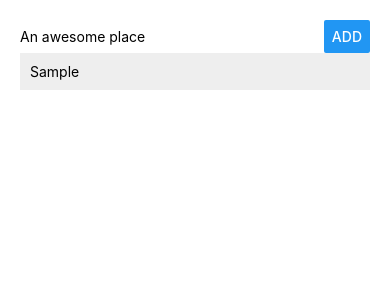
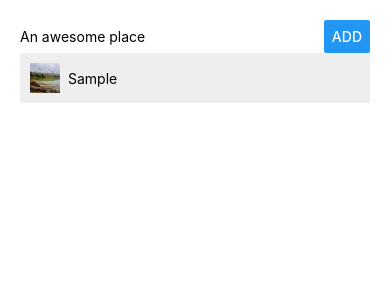
Before and after one commit to jaszczur/UdemyRnCourse, a React Native app: screen / in a window 390 px wide. Both pictures are taken after typing "Sample" into the empty fields and a click on the button "ADD". Shown: the top 300 px of the page. Built offline with nearby package versions, Linux system fonts and the light colour scheme.

Commit message:
Images and details modal

```diff
--- a/App.tsx
+++ b/App.tsx
@@ -13,24 +13,41 @@ import { StyleSheet, View, ViewStyle } from 'react-native';
 import { PlaceList } from './src/components/PlaceList/PlaceList';
 import { PlaceInput } from './src/components/PlaceInput/PlaceInput';
 import { Place } from './src/model';
+import placeImage from './src/assets/amazing04.jpg';
+import { PlaceDetails, OptionalPlace } from './src/components/PlaceDetails/PlaceDetails';
 
 interface Props { }
 
 const App: FunctionComponent<Props> = (props: Props) => {
   const [places, setPlaces] = useState([] as Place[]);
+  const [selectedPlace, setSelectedPlace] = useState(null as OptionalPlace);
 
   const handlePlaceSubmit = (placeName: string) => {
-    setPlaces([...places, {key: Math.random().toString(), name: placeName}]);
+    setPlaces([...places, {
+      key: Math.random().toString(),
+      name: placeName,
+      image: placeImage
+    }]);
   };
 
-  const handleItemDeleted = (placeToDelete: Place) => {
-    setPlaces(places.filter(place => place.key !== placeToDelete.key));
+  const handleItemPressed = (place: Place) => {
+    setSelectedPlace(place);
+  };
+
+  const handleItemDeleted = (place: Place) => {
+    setPlaces(places.filter(p => place.key !== p.key));
+    setSelectedPlace(null);
+  };
+
+  const closeDetailsModal = () => {
+    setSelectedPlace(null);
   };
 
   return (
     <View style={styles.container}>
+      <PlaceDetails place={selectedPlace} onClose={closeDetailsModal} onDelete={handleItemDeleted} />
       <PlaceInput onPlaceSubmit={handlePlaceSubmit} />
-      <PlaceList items={places} onItemDeleted={handleItemDeleted} />
+      <PlaceList items={places} onItemPressed={handleItemPressed} />
     </View>
   );
 };
--- a/src/components/ListItem/ListItem.tsx
+++ b/src/components/ListItem/ListItem.tsx
@@ -1,15 +1,17 @@
 import React, { FunctionComponent } from "react";
-import { View, Text, StyleSheet, ViewStyle, TouchableHighlight, TouchableWithoutFeedback, TouchableOpacity, GestureResponderEvent } from "react-native";
+import { View, Text, StyleSheet, ViewStyle, TouchableHighlight, TouchableWithoutFeedback, TouchableOpacity, GestureResponderEvent, Image, ImageStyle } from "react-native";
+import { Place } from "../../model";
 
 export interface ListItemProps {
-    placeName: string,
+    place: Place,
     onPress: (event: GestureResponderEvent) => void
 };
 
 export const ListItem: FunctionComponent<ListItemProps> = (props: ListItemProps) => (
     <TouchableOpacity onPress={props.onPress}>
         <View style={styles.listItem}>
-            <Text>{props.placeName}</Text>
+            <Image source={props.place.image} style={styles.image} />
+            <Text>{props.place.name}</Text>
         </View>
     </TouchableOpacity>
 );
@@ -18,7 +20,14 @@ const styles = StyleSheet.create({
     listItem: {
         width: "100%",
         padding: 10,
-        backgroundColor: '#eee',
-        marginBottom: 5
-    } as ViewStyle
+        backgroundColor: "#eee",
+        marginBottom: 5,
+        flexDirection: "row",
+        alignItems: "center",
+    } as ViewStyle,
+    image: {
+        marginRight: 8,
+        height: 30,
+        width: 30
+    } as ImageStyle
 });
--- /dev/null
+++ b/src/components/PlaceDetails/PlaceDetails.tsx
@@ -0,0 +1,51 @@
+import React, { FunctionComponent } from "react";
+import { View, Text, StyleSheet, ViewStyle, TouchableHighlight, TouchableWithoutFeedback, TouchableOpacity, GestureResponderEvent, Image, ImageStyle, Modal, Button, TextStyle } from "react-native";
+import { Place } from "../../model";
+
+export type OptionalPlace = Place | null;
+
+export interface PlaceDetailsProps {
+    place: OptionalPlace,
+    onClose: () => void,
+    onDelete: (place: Place) => void
+};
+
+export const PlaceDetails: FunctionComponent<PlaceDetailsProps> =
+    ({ place, onClose, onDelete }: PlaceDetailsProps) => {
+        let modalContent = null;
+        if (place !== null) {
+            modalContent = (
+                <View>
+                    <Image source={place.image} style={styles.image} />
+                    <Text style={styles.placeName}>{place.name}</Text>
+                </View>
+            )
+        }
+
+        return (
+            <Modal visible={place !== null} animationType="slide" onRequestClose={onClose}>
+                <View style={styles.modalContainer}>
+                    {modalContent}
+                    <View>
+                        <Button title="Delete" onPress={() => { if (place !== null) onDelete(place) }} color="red" />
+                        <Button title="Close" onPress={onClose} />
+                    </View>
+                </View>
+            </Modal>
+        );
+    };
+
+const styles = StyleSheet.create({
+    modalContainer: {
+        margin: 22
+    } as ViewStyle,
+    image: {
+        width: "100%",
+        height: 200,
+    } as ImageStyle,
+    placeName: {
+        fontWeight: "bold",
+        textAlign: "center",
+        fontSize: 24
+    } as TextStyle
+});
--- a/src/components/PlaceList/PlaceList.tsx
+++ b/src/components/PlaceList/PlaceList.tsx
@@ -5,7 +5,7 @@ import { Place } from "../../model";
 
 export interface PlaceListProps {
     items: Place[];
-    onItemDeleted: (place: Place) => void;
+    onItemPressed: (place: Place) => void;
 };
 
 export const PlaceList: FunctionComponent<PlaceListProps> = (props: PlaceListProps) => {
@@ -14,8 +14,8 @@ export const PlaceList: FunctionComponent<PlaceListProps> = (props: PlaceListPro
             data={props.items}
             renderItem={(info) => (
                 <ListItem
-                    placeName={info.item.name}
-                    onPress={() => props.onItemDeleted(info.item)} />
+                    place={info.item}
+                    onPress={() => props.onItemPressed(info.item)} />
             )}
         />
     );
--- a/src/model.ts
+++ b/src/model.ts
@@ -1,4 +1,7 @@
+import { ImageSourcePropType } from "react-native";
+
 export interface Place {
     key: string,
-    name: string
+    name: string,
+    image: ImageSourcePropType
 }
```
Also changed, not shown: src/assets/amazing04.jpg (added).
